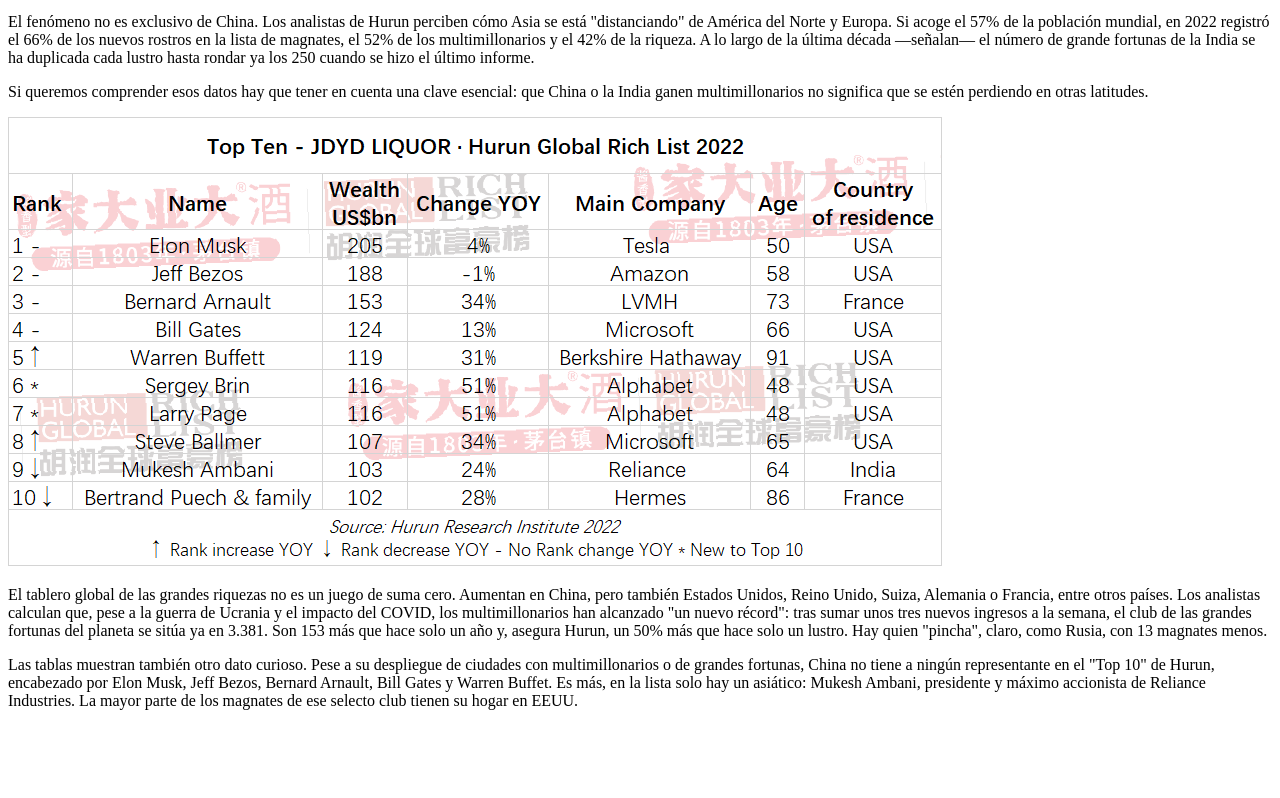
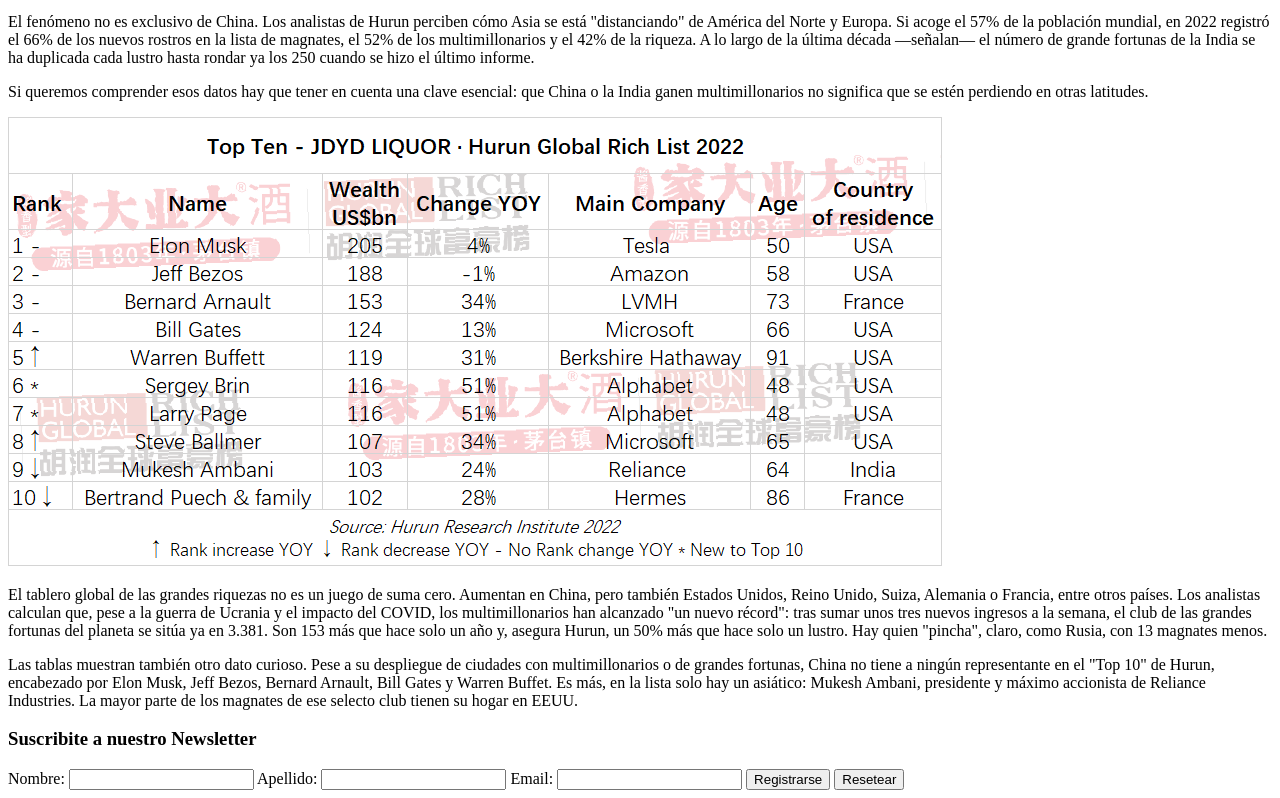
Before and after one commit to FranBondino/LPPASemana2, a plain HTML site: page index.html in a window 1280 px wide. Shown: the part 3345-4143 px from the top of the page. Before the commit the page ends 4071 px from the top, so only its background shows below. Drawn offline with Linux system fonts and the light colour scheme.

Commit message:
edicion_form: agregacion de formulario de suscripción

```diff
--- a/index.html
+++ b/index.html
@@ -109,6 +109,22 @@
         </p>
     </section>
 
+    <form>
+        <h3>Suscribite a nuestro Newsletter</h3>
+
+        <label for="iname">Nombre:</label>
+        <input id="iname" type="text" name="name">
+
+        <label for="isurname">Apellido:</label>
+        <input id="isurname" type="text" name="surname">
+
+        <label for="iemail">Email:</label>
+        <input id="iemail" type="email" name="email">
+
+        <input type="submit" value="Registrarse">
+
+        <input type="reset" value="Resetear">
+    </form>
 
 </body>
 </html>
```
